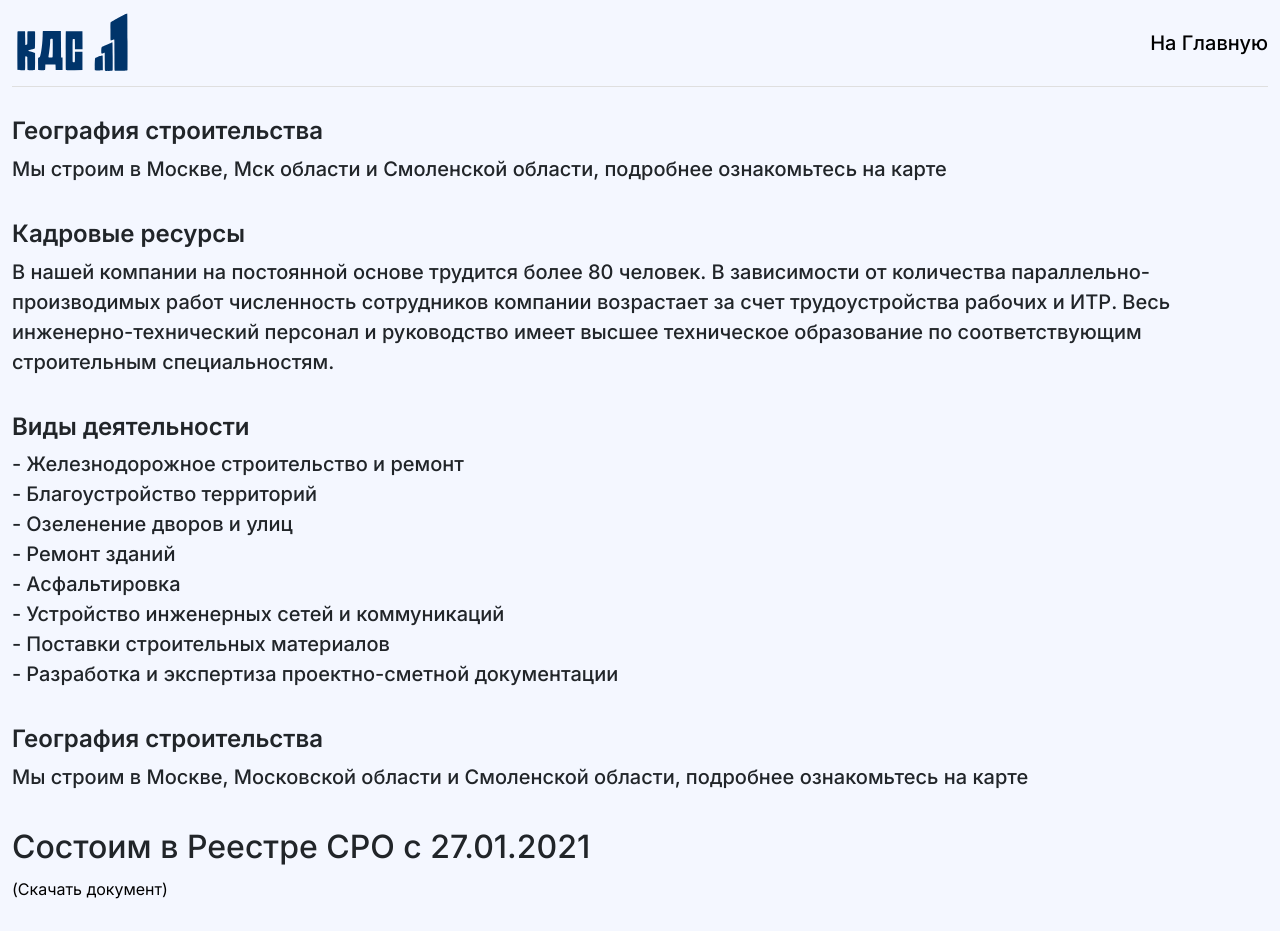
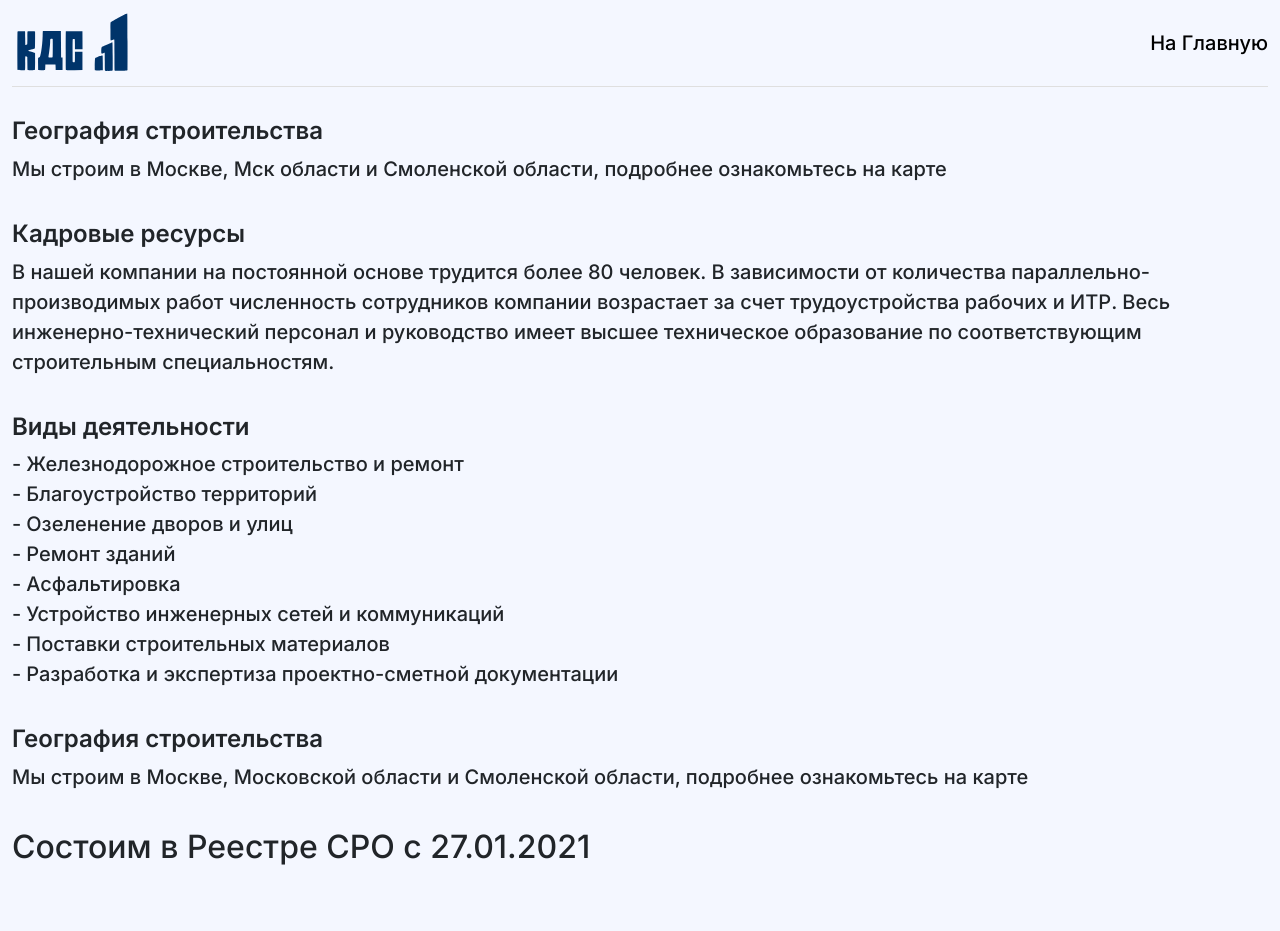
Before and after one commit to ultraevs/KDS-3, a React (Vite) app in the folder frontend/: page /moreDetails in a window 1280 px wide. After the commit the page ends 897 px from the top, so only its background shows below. Built offline with nearby package versions, Linux system fonts and the light colour scheme.

Commit message:
Delete button on MoreDetails

```diff
--- a/frontend/src/components/moreDetails/MoreDetails.jsx
+++ b/frontend/src/components/moreDetails/MoreDetails.jsx
@@ -44,9 +44,9 @@ const MoreDetails = () => {
           <div className={styles.moreDetails_item}>
             <div className={styles.item_downland}>
                 <h2><span>Состоим в Реестре СРО</span> с 27.01.2021</h2>
-                <div className="hey">
+                {/* <div className="hey">
                   <button className={styles.downland}>(Скачать документ)</button>
-                </div>
+                </div> */}
             </div>
           </div>
 
```
